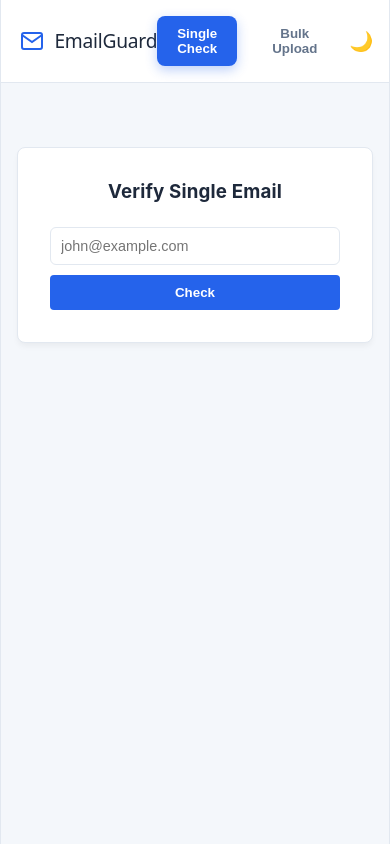
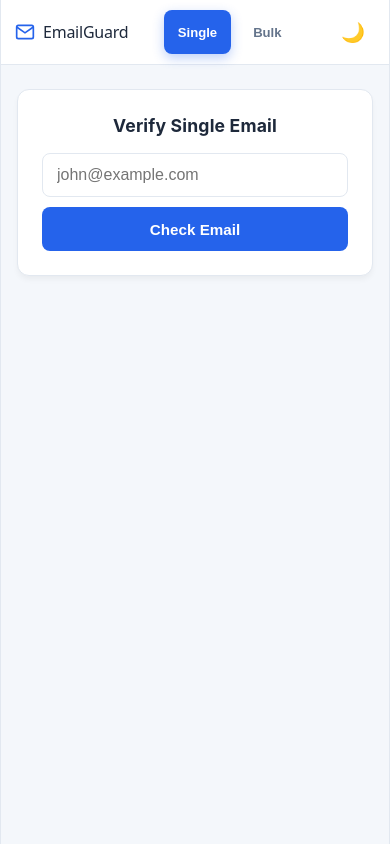
Before and after one commit to mdshibanalam/email-gaurd-ui, a React (Vite) app: page / in a window 390 px wide. Built offline with nearby package versions, Linux system fonts and the light colour scheme.

Commit message:
Optimize website for all mobile devices

```diff
--- a/src/App.css
+++ b/src/App.css
@@ -24,18 +24,20 @@ body {
   color: var(--text-primary);
   font-family: -apple-system, sans-serif;
   transition: background-color 0.3s, color 0.3s;
+  -webkit-tap-highlight-color: transparent;
 }
 
 .header {
   display: flex;
   justify-content: space-between;
   align-items: center;
-  padding: 1rem 5%;
+  padding: 0.75rem 1rem;
   background: var(--card-bg);
   border-bottom: 1px solid var(--border);
   position: sticky;
   top: 0;
   z-index: 100;
+  gap: 0.5rem;
 }
 
 [data-theme='dark'] .header {
@@ -43,16 +45,17 @@ body {
   border-bottom: 1px solid var(--border);
 }
 
-.header-section { flex: 1; display: flex; align-items: center; }
-.header-left { justify-content: flex-start; }
-.header-center { justify-content: center; gap: 15px; }
-.header-right { justify-content: flex-end; }
+.header-section { display: flex; align-items: center; }
+.header-left { flex: 0 0 auto; }
+.header-center { flex: 1 1 auto; justify-content: center; gap: 8px; }
+.header-right { flex: 0 0 auto; }
 
-.logo { display: flex; align-items: center; gap: 10px; color: var(--primary); transition: transform 0.3s ease; }
+.logo { display: flex; align-items: center; gap: 8px; color: var(--primary); transition: transform 0.3s ease; }
 .logo:hover { transform: scale(1.05); }
+.logo svg { width: 20px; height: 20px; }
 .logo h2 {
   margin: 0;
-  font-size: 1.2rem;
+  font-size: 1rem;
   color: var(--text-primary);
 }
 
@@ -61,12 +64,15 @@ body {
 .tab-btn {
   background: transparent;
   border: none;
-  padding: 10px 20px;
+  padding: 10px 16px;
   border-radius: 8px;
   color: var(--text-secondary);
   font-weight: 600;
+  font-size: 0.85rem;
   cursor: pointer;
   transition: all 0.3s ease;
+  min-height: 44px;
+  white-space: nowrap;
 }
 
 .tab-btn:hover {
@@ -85,9 +91,14 @@ body {
   border: none;
   font-size: 1.2rem;
   cursor: pointer;
-  padding: 8px 12px;
+  padding: 10px;
   border-radius: 8px;
   transition: background 0.3s ease;
+  min-width: 44px;
+  min-height: 44px;
+  display: flex;
+  align-items: center;
+  justify-content: center;
 }
 
 .theme-toggle:hover {
@@ -97,41 +108,42 @@ body {
 .main-content {
   display: flex;
   justify-content: center;
-  padding: 4rem 1rem;
+  padding: 1.5rem 1rem;
 }
 
 .card {
   background: var(--card-bg);
-  padding: 2rem;
-  border-radius: 8px;
+  padding: 1.5rem;
+  border-radius: 12px;
   border: 1px solid var(--border);
   width: 100%;
   max-width: 500px;
   box-shadow: 0 4px 6px -1px rgba(0, 0, 0, 0.05);
 }
 
-.card h3 { margin-top: 0; margin-bottom: 1.5rem; }
+.card h3 { margin-top: 0; margin-bottom: 1rem; font-size: 1.1rem; }
 
 .input-group, .upload-form { display: flex; gap: 10px; flex-direction: column; }
 
 .file-input {
   width: 100%;
-  padding: 8px;
+  padding: 12px;
   border: 1px dashed var(--border);
-  border-radius: 6px;
+  border-radius: 8px;
   background: var(--bg-color);
   color: var(--text-primary);
   font-size: 0.9rem;
   cursor: pointer;
+  box-sizing: border-box;
 }
 
 .file-input::file-selector-button {
   background: var(--primary);
   color: white;
   border: none;
-  padding: 8px 16px;
-  border-radius: 4px;
-  margin-right: 15px;
+  padding: 10px 16px;
+  border-radius: 6px;
+  margin-right: 12px;
   cursor: pointer;
   font-weight: 600;
   transition: background 0.3s ease;
@@ -142,18 +154,21 @@ body {
 }
 
 input[type="email"] {
-  padding: 10px;
+  padding: 12px 14px;
   border: 1px solid var(--border);
-  border-radius: 6px;
+  border-radius: 8px;
   background: var(--card-bg);
   color: var(--text-primary);
-  font-size: 0.9rem;
+  font-size: 16px;
   transition: all 0.2s ease;
+  min-height: 44px;
+  box-sizing: border-box;
 }
 
 input[type="email"]:focus {
   border-color: var(--primary);
   box-shadow: 0 0 0 3px rgba(37, 99, 235, 0.1);
+  outline: none;
 }
 
 input[type="email"]:-webkit-autofill,
@@ -166,19 +181,25 @@ input[type="email"]:-webkit-autofill:active {
 }
 
 .primary-btn, .secondary-btn {
-  padding: 10px 15px;
+  padding: 12px 16px;
   border: none;
-  border-radius: 4px;
+  border-radius: 8px;
   cursor: pointer;
   font-weight: 600;
+  font-size: 0.95rem;
+  min-height: 44px;
+  transition: all 0.2s ease;
 }
 
-.primary-btn { background: var(--primary); color: white; }
+.primary-btn { background: var(--primary); color: white; width: 100%; }
 .primary-btn:hover { background: var(--primary-hover); }
+.primary-btn:active { transform: scale(0.98); }
+.primary-btn:disabled { opacity: 0.6; cursor: not-allowed; }
 
 .secondary-btn {
   background: var(--border);
   color: var(--text-primary);
+  width: 100%;
 }
 
 .secondary-btn.outline { background: transparent; border: 1px solid var(--border); color: var(--text-primary); }
@@ -200,20 +221,142 @@ input[type="email"]:-webkit-autofill:active {
   background: rgba(239, 68, 68, 0.2);
 }
 
-.result-badge { margin-top: 15px; padding: 10px; border-radius: 4px; font-weight: 600; text-align: center; }
+.result-badge { margin-top: 15px; padding: 12px; border-radius: 8px; font-weight: 600; text-align: center; font-size: 0.9rem; }
 .result-badge.valid { background: rgba(16, 185, 129, 0.1); color: var(--success); }
 .result-badge.invalid { background: rgba(239, 68, 68, 0.1); color: var(--danger); }
 
-.stat-grid { display: flex; gap: 20px; margin: 20px 0; }
+.stat-grid { display: flex; gap: 12px; margin: 16px 0; }
 .stat {
   flex: 1;
   text-align: center;
-  padding: 15px;
+  padding: 12px 8px;
   background: var(--bg-color);
-  border-radius: 4px;
+  border-radius: 8px;
   color: var(--text-primary);
 }
-.stat span { display: block; font-size: 0.9rem; color: var(--text-secondary); }
-.stat strong { font-size: 1.5rem; color: var(--text-primary); }
+.stat span { display: block; font-size: 0.75rem; color: var(--text-secondary); margin-bottom: 4px; }
+.stat strong { font-size: 1.25rem; color: var(--text-primary); }
 
-.download-options { display: flex; flex-direction: column; gap: 10px; }
+.download-options { display: flex; flex-direction: column; gap: 10px; margin-top: 16px; }
+
+.status { font-size: 0.85rem; color: var(--text-secondary); margin: 12px 0 0; }
+
+/* Small phones (320px - 374px) */
+@media (max-width: 374px) {
+  .header {
+    padding: 0.5rem 0.75rem;
+    gap: 0.25rem;
+  }
+
+  .logo h2 {
+    font-size: 0.9rem;
+  }
+
+  .tab-btn {
+    padding: 8px 12px;
+    font-size: 0.8rem;
+    min-height: 40px;
+  }
+
+  .theme-toggle {
+    padding: 8px;
+    min-width: 40px;
+    min-height: 40px;
+  }
+
+  .main-content {
+    padding: 1rem 0.75rem;
+  }
+
+  .card {
+    padding: 1rem;
+    border-radius: 10px;
+  }
+
+  .card h3 {
+    font-size: 1rem;
+  }
+
+  .stat strong {
+    font-size: 1.1rem;
+  }
+}
+
+/* Medium phones (375px - 413px) */
+@media (min-width: 375px) and (max-width: 413px) {
+  .header {
+    padding: 0.625rem 0.875rem;
+  }
+
+  .tab-btn {
+    padding: 9px 14px;
+    font-size: 0.82rem;
+  }
+}
+
+/* Large phones (414px - 767px) */
+@media (min-width: 414px) and (max-width: 767px) {
+  .header {
+    padding: 0.75rem 1rem;
+  }
+
+  .main-content {
+    padding: 2rem 1rem;
+  }
+}
+
+/* Tablets and up (768px+) */
+@media (min-width: 768px) {
+  .header {
+    padding: 1rem 5%;
+  }
+
+  .logo h2 {
+    font-size: 1.2rem;
+  }
+
+  .logo svg {
+    width: 24px;
+    height: 24px;
+  }
+
+  .tab-btn {
+    padding: 10px 20px;
+    font-size: 0.95rem;
+  }
+
+  .main-content {
+    padding: 4rem 1rem;
+  }
+
+  .card {
+    padding: 2rem;
+  }
+
+  .card h3 {
+    font-size: 1.25rem;
+    margin-bottom: 1.5rem;
+  }
+
+  .stat-grid {
+    gap: 20px;
+    margin: 20px 0;
+  }
+
+  .stat {
+    padding: 15px;
+  }
+
+  .stat span {
+    font-size: 0.9rem;
+  }
+
+  .stat strong {
+    font-size: 1.5rem;
+  }
+
+  .result-badge {
+    padding: 10px;
+    font-size: 1rem;
+  }
+}
--- a/src/App.jsx
+++ b/src/App.jsx
@@ -35,8 +35,11 @@ function App() {
     const selectedFile = e.target.files[0]
     if (selectedFile) {
       setFile(selectedFile)
-      setStatus(`📄 ${selectedFile.name} selected.`)
-      setResult(null) // Resets the dashboard for a new file
+      const fileName = selectedFile.name.length > 20
+        ? selectedFile.name.substring(0, 17) + '...'
+        : selectedFile.name
+      setStatus(`📄 ${fileName} selected.`)
+      setResult(null)
     }
   }
 
@@ -87,7 +90,6 @@ function App() {
   return (
     <div className="app-container">
       <header className="header">
-        {/* Left Section: Logo */}
         <div className="header-section header-left">
           <div className="logo">
             <svg width="24" height="24" viewBox="0 0 24 24" fill="none" stroke="currentColor" strokeWidth="2"><path d="M4 4h16c1.1 0 2 .9 2 2v12c0 1.1-.9 2-2 2H4c-1.1 0-2-.9-2-2V6c0-1.1.9-2 2-2z"></path><polyline points="22,6 12,13 2,6"></polyline></svg>
@@ -95,15 +97,29 @@ function App() {
           </div>
         </div>
 
-        {/* Center Section: Navigation Tabs */}
         <div className="header-section header-center">
-          <button className={`tab-btn ${activeTab === 'single' ? 'active' : ''}`} onClick={() => setActiveTab('single')}>Single Check</button>
-          <button className={`tab-btn ${activeTab === 'bulk' ? 'active' : ''}`} onClick={() => setActiveTab('bulk')}>Bulk Upload</button>
+          <button
+            className={`tab-btn ${activeTab === 'single' ? 'active' : ''}`}
+            onClick={() => setActiveTab('single')}
+            aria-label="Single email check"
+          >
+            Single
+          </button>
+          <button
+            className={`tab-btn ${activeTab === 'bulk' ? 'active' : ''}`}
+            onClick={() => setActiveTab('bulk')}
+            aria-label="Bulk email upload"
+          >
+            Bulk
+          </button>
         </div>
 
-        {/* Right Section: Theme Controls */}
         <div className="header-section header-right">
-          <button className="theme-toggle" onClick={toggleTheme}>
+          <button
+            className="theme-toggle"
+            onClick={toggleTheme}
+            aria-label={`Switch to ${theme === 'light' ? 'dark' : 'light'} mode`}
+          >
             {theme === 'light' ? '🌙' : '☀️'}
           </button>
         </div>
@@ -114,8 +130,15 @@ function App() {
           <div className="card">
             <h3>Verify Single Email</h3>
             <form onSubmit={handleSingleCheck} className="input-group">
-              <input type="email" placeholder="john@example.com" value={singleEmail} onChange={(e) => setSingleEmail(e.target.value)} required />
-              <button type="submit" className="primary-btn">Check</button>
+              <input
+                type="email"
+                placeholder="john@example.com"
+                value={singleEmail}
+                onChange={(e) => setSingleEmail(e.target.value)}
+                required
+                aria-label="Email address"
+              />
+              <button type="submit" className="primary-btn">Check Email</button>
             </form>
             {singleResult && (
               <div className={`result-badge ${singleResult.status.toLowerCase()}`}>
@@ -127,8 +150,13 @@ function App() {
           <div className="card">
             <h3>Bulk Validation</h3>
             <form onSubmit={handleBulkUpload} className="upload-form">
-              {/* Replace the old input with this one */}
-              <input type="file" onChange={handleFileChange} className="file-input" accept=".csv,.txt" />
+              <input
+                type="file"
+                onChange={handleFileChange}
+                className="file-input"
+                accept=".csv,.txt"
+                aria-label="Upload CSV or TXT file"
+              />
               <button type="submit" className="primary-btn" disabled={!file || isProcessing}>
                 {isProcessing ? 'Processing...' : 'Upload & Scan'}
               </button>
--- a/src/index.css
+++ b/src/index.css
@@ -55,8 +55,8 @@ body {
 }
 
 #root {
-  width: 1126px;
-  max-width: 100%;
+  width: 100%;
+  max-width: 1126px;
   margin: 0 auto;
   text-align: center;
   border-inline: 1px solid var(--border);
@@ -64,6 +64,7 @@ body {
   display: flex;
   flex-direction: column;
   box-sizing: border-box;
+  overflow-x: hidden;
 }
 
 h1,
```
